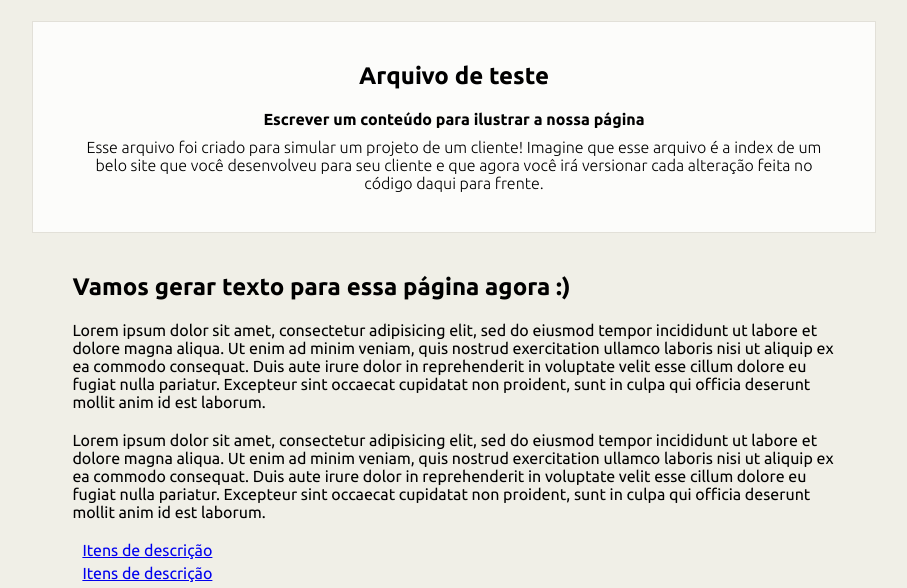
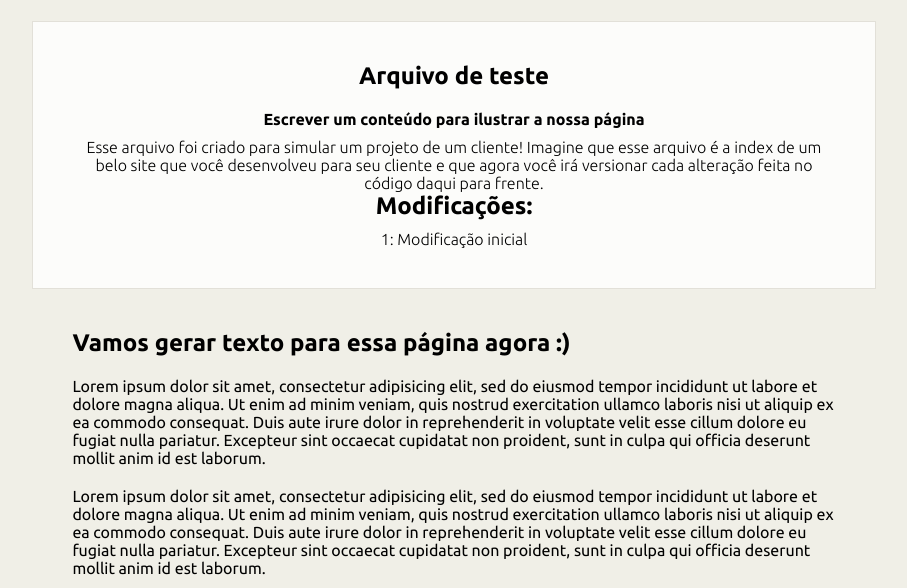
Before and after one commit to igoralmenara/CLI_GITWORKFLOW, a plain HTML site: page index.html in a window 1280 px wide. Shown: the part 162-750 px from the top of the page, without its empty margins (186-1093 px from the left). Drawn offline with Linux system fonts and the light colour scheme.

Commit message:
1: Modificação Inicial

```diff
--- a/index.html
+++ b/index.html
@@ -19,9 +19,13 @@
 		<article class="main_article">
 			<header>
 				<h2>Arquivo de teste</h2>
+
 				<p class="tagline">Escrever um conteúdo para ilustrar a nossa página</p>
 			</header>
 			<p>Esse arquivo foi criado para simular um projeto de um cliente! Imagine que esse arquivo é a index de um belo site que você desenvolveu para seu cliente e que agora você irá versionar cada alteração feita no código daqui para frente.</p>
+
+			<h2>Modificações:</h2>
+			<p>1: Modificação inicial</p>
 		</article>
 
 		<article class="article_single">
```
